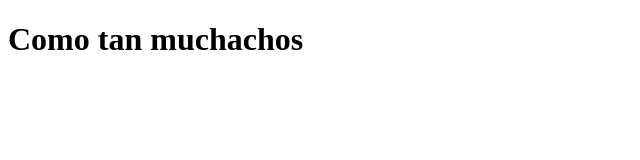
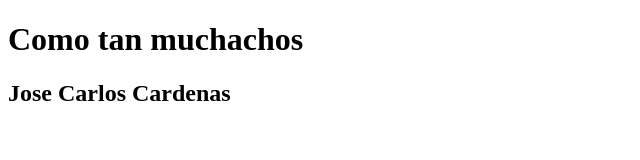
Before and after one commit to Josenanodev/repo-compartido-en-clase, a plain HTML site: page index.html in a window 1280 px wide. Shown: the whole page, without its empty margins (0-640 px from the left). Drawn offline with Linux system fonts and the light colour scheme.

Commit message:
agregue mi nombre

```diff
--- a/index.html
+++ b/index.html
@@ -7,5 +7,6 @@
 </head>
 <body>
     <h1>Como tan muchachos</h1>
+    <h2>Jose Carlos Cardenas</h2>
 </body>
 </html>
```
